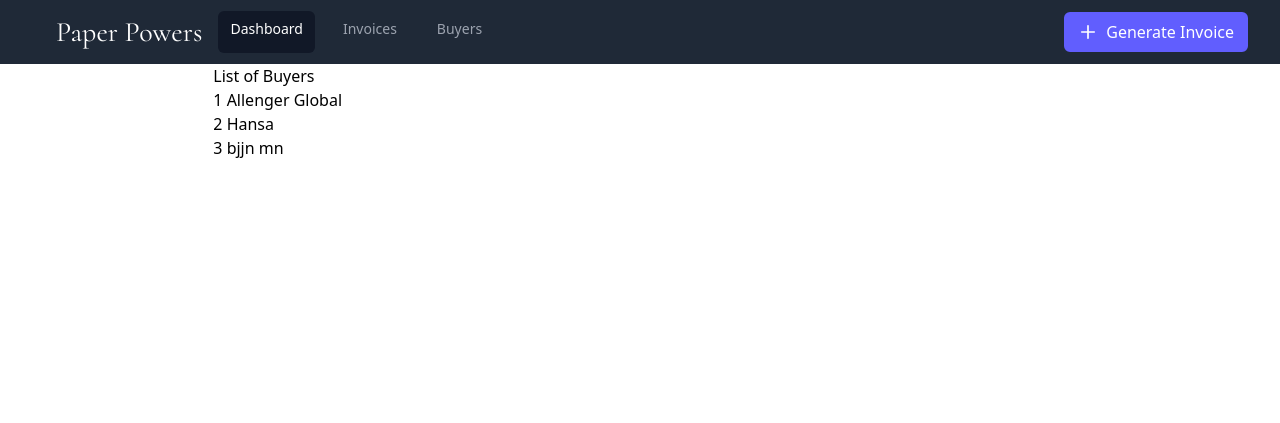
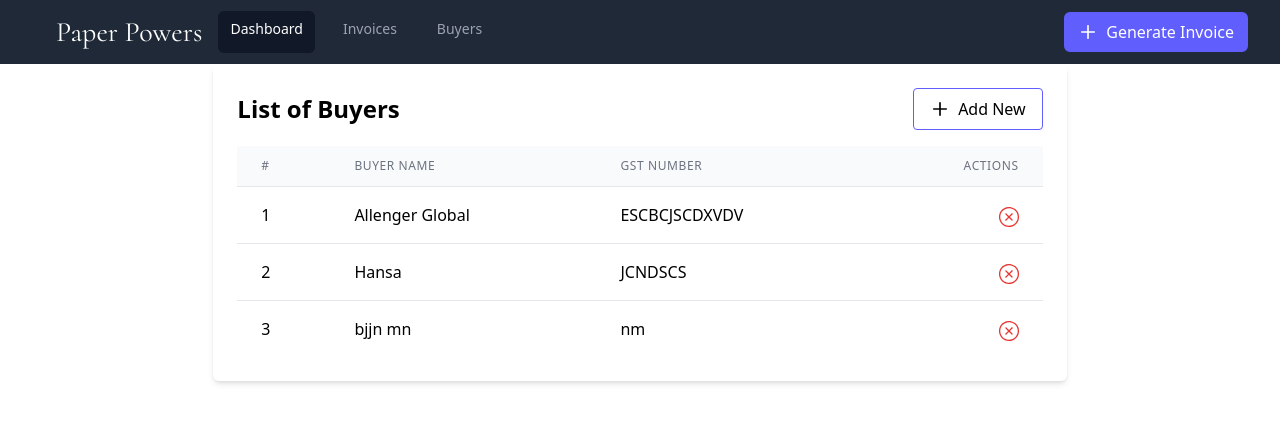
Before and after one commit to memeliciouss/invoicegen, a Django app: page /buyers/ in a window 1280 px wide. Shown: the top 423 px of the page. Run offline with Django 5.2, Linux system fonts and the light colour scheme; data comes from the database, SQL or seed files in the repository; both versions use the stored data as it was after the commit; some libraries are stand-ins or nearby versions.

Commit message:
remove buyers

```diff
--- a/buyer/urls.py
+++ b/buyer/urls.py
@@ -4,5 +4,6 @@ from buyer import views
 
 urlpatterns = [
     path('',views.buyers, name='buyers'),
-    path('add', views.add, name='addBuyer')
+    path('add', views.add, name='addBuyer'),
+    path('remove/<int:buyer_id>',views.remove_buyer, name='remove_buyer')
 ]
--- a/buyer/views.py
+++ b/buyer/views.py
@@ -1,5 +1,6 @@
-from django.shortcuts import render, redirect
+from django.shortcuts import render, redirect, get_object_or_404
 from buyer.models import Buyer
+from django.http import HttpResponse
 
 # Create your views here.
 def buyers(request):
@@ -21,3 +22,12 @@ def add(request):
 
         return redirect('/buyers')
     return render(request, 'addBuyer.html')
+
+def remove_buyer(request, buyer_id):
+
+
+    buyer=get_object_or_404(Buyer, buyerID=buyer_id)
+    if request.method == 'POST':
+        buyer.delete()
+        return redirect('buyers')
+    return redirect('buyers')
--- a/invoice/models.py
+++ b/invoice/models.py
@@ -5,7 +5,6 @@ from buyer.models import Buyer
 class Invoice(models.Model):
     invID=models.AutoField(primary_key=True)
     buyerID=models.ForeignKey(Buyer,on_delete=models.SET_NULL, null=True)
-
 
     def __str__(self):
         return str(self.invID)
--- a/templates/buyers.html
+++ b/templates/buyers.html
@@ -1,14 +1,78 @@
 {% extends 'base.html' %}
+{% load static %}
 
 {% block title %}
     Buyers
 {% endblock title %}
 
 {% block body %}
-<div>
-    <h3>List of Buyers</h3>
-    {% for buyer in buyers %}
-    <p>{{forloop.counter}}  {{buyer.name}}</p>
-    {% endfor %}
-</div>
+    <div class="max-w-4xl mx-auto p-6 bg-white rounded-md shadow-md">
+        <div class="flex justify-between items-center mb-4">
+            <h3 class="text-2xl font-semibold">List of Buyers</h3>
+            <a href="/buyers/add" class="flex items-center border border-[--primary-accent] text-black py-2 px-4 rounded hover:bg-[--hover-accent] hover:text-white hover:border-[--hover-accent]">
+                <svg class="w-5 h-5 mr-2" fill="none" viewBox="0 0 24 24" stroke="currentColor" stroke-width="2">
+                    <path stroke-linecap="round" stroke-linejoin="round" d="M12 4.5v15m7.5-7.5h-15" />
+                </svg>
+                Add New
+            </a>
+        </div>
+
+        <div class="overflow-x-auto">
+            <table class="min-w-full divide-y divide-gray-200">
+                <thead class="bg-gray-50">
+                    <tr>
+                        <th class="px-6 py-3 text-left text-xs font-medium text-gray-500 uppercase tracking-wider">
+                            #
+                        </th>
+                        <th class="px-6 py-3 text-left text-xs font-medium text-gray-500 uppercase tracking-wider">
+                            Buyer Name
+                        </th>
+                        <th class="px-6 py-3 text-left text-xs font-medium text-gray-500 uppercase tracking-wider">
+                            GST Number
+                        </th>
+                        <th class="px-6 py-3 text-right text-xs font-medium text-gray-500 uppercase tracking-wider">
+                            Actions
+                        </th>
+                    </tr>
+                </thead>
+                <tbody class="bg-white divide-y divide-gray-200">
+                    {% for buyer in buyers %}
+                        <tr>
+                            <td class="px-6 py-4 whitespace-nowrap">
+                                {{ forloop.counter }}
+                            </td>
+                            <td class="px-6 py-4 whitespace-nowrap">
+                                {{ buyer.name }}
+                            </td>
+                            <td class="px-6 py-4 whitespace-nowrap">
+                                {{ buyer.gst }}
+                            </td>
+                            <td class="px-6 py-4 whitespace-nowrap text-right font-medium">
+                                <a href="#" onclick=" return confirmDelete({{ buyer.buyerID|escapejs }})" class="text-red-600 hover:text-red-900">
+                                    <img src="{% static 'remove.svg' %}" alt="Delete" class="h-5 w-5 inline-block" />
+                                </a>
+                            </td>
+                        </tr>
+                    {% endfor %}
+                </tbody>
+            </table>
+        </div>
+    </div>
+
+    <form id="deleteForm" method="post" style="display: none;">
+        {% csrf_token %}
+    </form>
+
+    <script>
+        function confirmDelete(buyerId) {
+            if (confirm("Are you sure you want to delete this buyer?")) {
+                let form = document.getElementById('deleteForm');
+                form.action = "remove/" + buyerId;
+                form.submit();
+                return false;
+            } else {
+                return false;
+            }
+        }
+    </script>
 {% endblock body %}
```
Also changed, not shown: invoice/utils.py (added, +27 -0 lines), templates/addBuyer.html (+32 -15 lines), db.sqlite3, invoice/views.py (line endings or trailing spaces).
